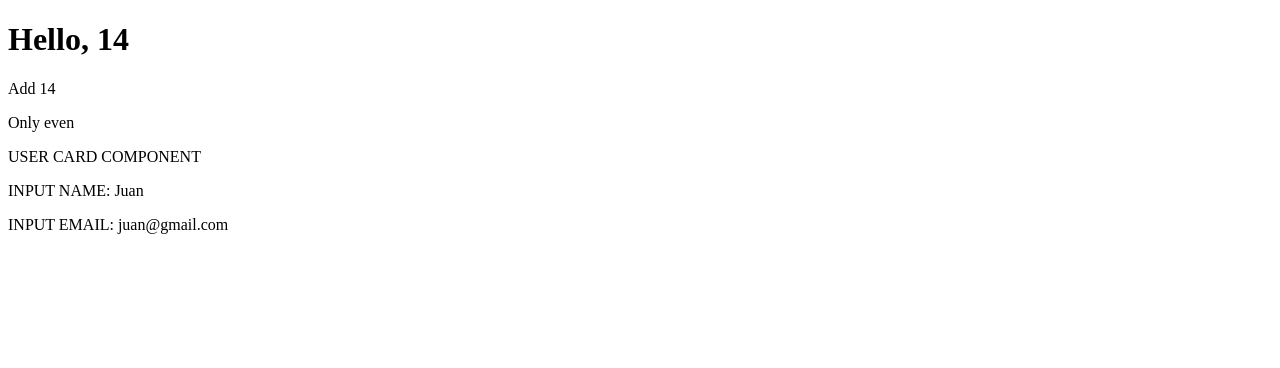
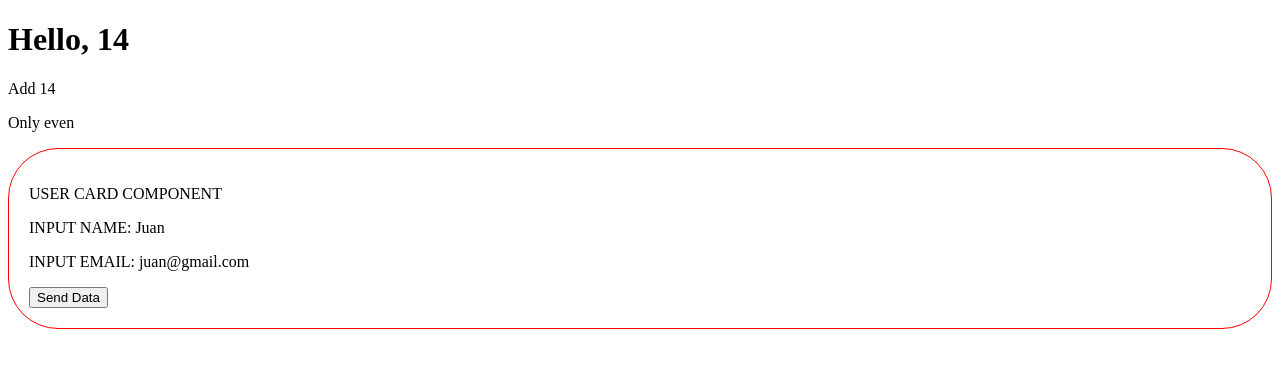
Before and after one commit to LushoCallapa/angular-course-2024, an Angular app: page / in a window 1280 px wide. Shown: the top 368 px of the page. Built offline with nearby package versions, Linux system fonts and the light colour scheme.

Commit message:
[26-09-24] styles, first output, parent and child component communication

```diff
--- a/src/app/app.component.html
+++ b/src/app/app.component.html
@@ -2,4 +2,8 @@
 <p>Add {{ sum(2,title) }}</p>
 <!-- <p>Subtract {{subtract}}</p> -->
 <p>Only even {{getArray()}}</p>
-<user-card [name]="'Juan'" [email]="'juan@gmail.com'"></user-card>
+<user-card
+[name]="'Juan'"
+[email]="'juan@gmail.com'"
+(sendData)="receiveData($event)">
+</user-card>
--- a/src/app/app.component.ts
+++ b/src/app/app.component.ts
@@ -70,6 +70,10 @@ export class AppComponent {
     }
   }
 
+  public receiveData(data: any){
+    console.log("Print Father Component",data);
+  }
+
   // sumar(): number{
   //   return 1 + 2;
   // }
--- a/src/app/user-card/user-card.component.html
+++ b/src/app/user-card/user-card.component.html
@@ -1,3 +1,7 @@
-<p>USER CARD COMPONENT</p>
-<p>INPUT NAME: {{ name }}</p>
-<p>INPUT EMAIL: {{ email }}</p>
+<div class="user-card">
+    <p>USER CARD COMPONENT</p>
+    <p>INPUT NAME: {{ name }}</p>
+    <p>INPUT EMAIL: {{ email }}</p>
+
+    <button (click)="onSendData()"> Send Data</button>
+</div>
--- a/src/app/user-card/user-card.component.scss
+++ b/src/app/user-card/user-card.component.scss
@@ -0,0 +1,5 @@
+.user-card {
+    border: 1px solid red;
+    border-radius: 50px;
+    padding: 20px;
+}
--- a/src/app/user-card/user-card.component.ts
+++ b/src/app/user-card/user-card.component.ts
@@ -1,4 +1,4 @@
-import { Component, Input, Output } from '@angular/core';
+import { Component, EventEmitter, Input, Output } from '@angular/core';
 
 @Component({
   selector: 'user-card',
@@ -8,8 +8,13 @@ import { Component, Input, Output } from '@angular/core';
   styleUrl: './user-card.component.scss'
 })
 export class UserCardComponent {
-  @Input() name: string = ''
-  @Input() email: string = ''
+  @Input() name: string = '';
+  @Input() email: string = '';
 
-  @Output() sendData: any
+  @Output() sendData = new EventEmitter();
+
+  public onSendData(){
+    this.sendData.emit('hi from child component')
+  }
+
 }
```
